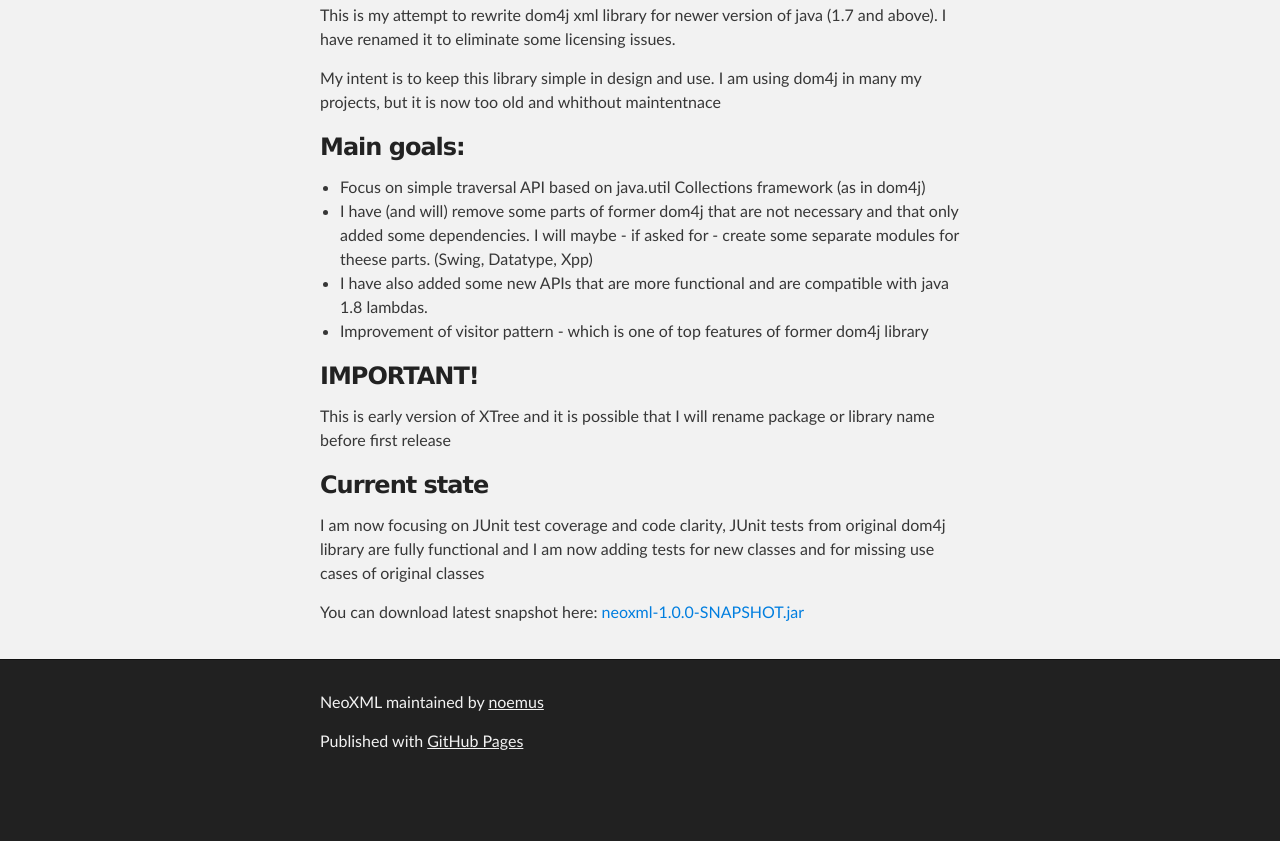
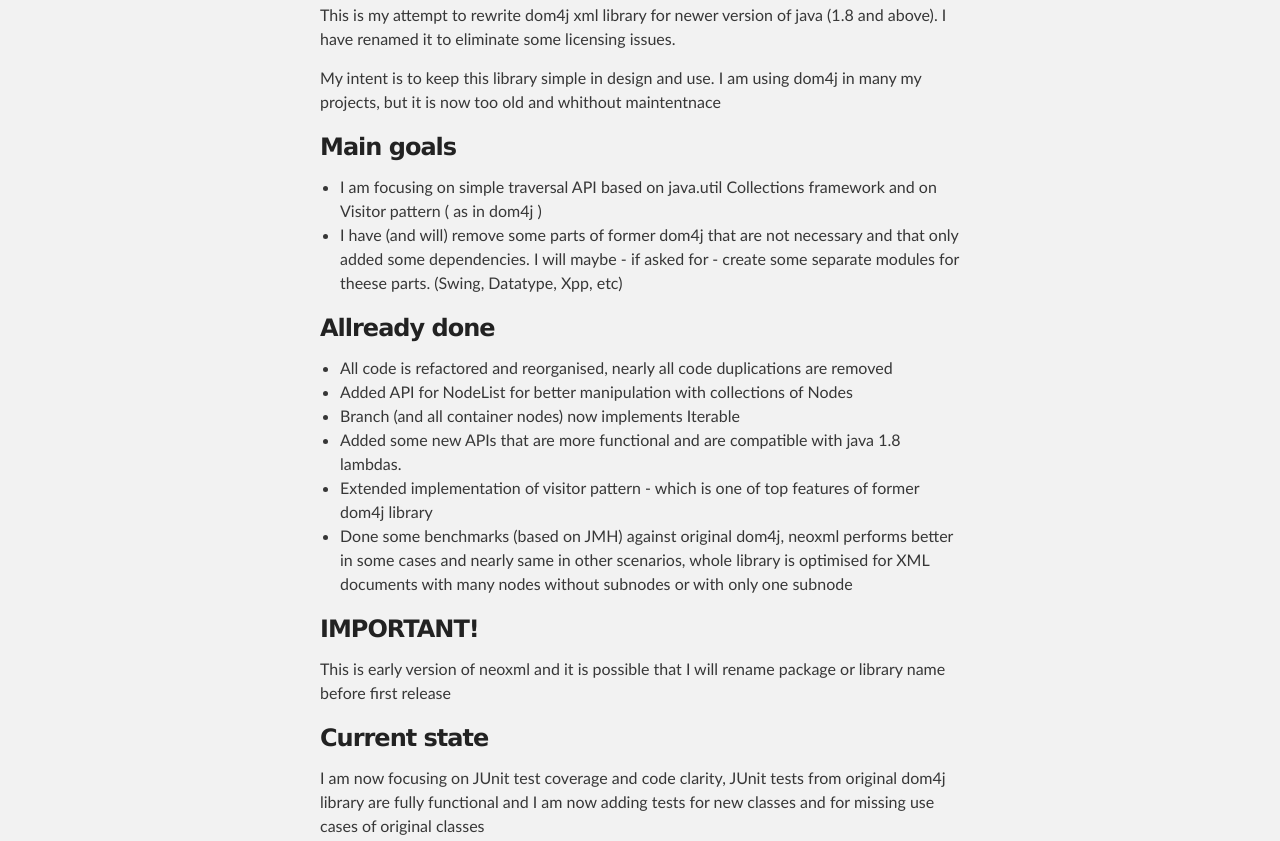
Before and after one commit to noemus/neoxml, a plain HTML site: page index.html in a window 1280 px wide. Shown: the part 375-1216 px from the top of the page. Before the commit the page ends 1163 px from the top, so only its background shows below. Drawn offline with Linux system fonts and the light colour scheme.

Commit message:
Create gh-pages branch via GitHub

```diff
--- a/index.html
+++ b/index.html
@@ -32,31 +32,41 @@
     <div id="main_content_wrap" class="outer">
       <section id="main_content" class="inner">
         <h1>
-<a id="xml-dom-java-library-based-on-dom4j" class="anchor" href="#xml-dom-java-library-based-on-dom4j" aria-hidden="true"><span class="octicon octicon-link"></span></a>XML DOM Java library based on dom4j</h1>
+<a id="xml-dom-java-library-based-on-dom4j" class="anchor" href="#xml-dom-java-library-based-on-dom4j" aria-hidden="true"><span aria-hidden="true" class="octicon octicon-link"></span></a>XML DOM Java library based on dom4j</h1>
 
-<p>This is my attempt to rewrite dom4j xml library for newer version of java (1.7 and above).
+<p>This is my attempt to rewrite dom4j xml library for newer version of java (1.8 and above).
 I have renamed it to eliminate some licensing issues.</p>
 
 <p>My intent is to keep this library simple in design and use.
 I am using dom4j in many my projects, but it is now too old and whithout maintentnace</p>
 
 <h3>
-<a id="main-goals" class="anchor" href="#main-goals" aria-hidden="true"><span class="octicon octicon-link"></span></a>Main goals:</h3>
+<a id="main-goals" class="anchor" href="#main-goals" aria-hidden="true"><span aria-hidden="true" class="octicon octicon-link"></span></a>Main goals</h3>
 
 <ul>
-<li>Focus on simple traversal API based on java.util Collections framework (as in dom4j)</li>
-<li>I have (and will) remove some parts of former dom4j that are not necessary and that only added some dependencies. I will maybe - if asked for - create some separate modules for theese parts. (Swing, Datatype, Xpp) </li>
-<li>I have also added some new APIs that are more functional and are compatible with java 1.8 lambdas.</li>
-<li>Improvement of visitor pattern - which is one of top features of former dom4j library</li>
+<li>I am focusing on simple traversal API based on java.util Collections framework and on Visitor pattern ( as in dom4j )</li>
+<li>I have (and will) remove some parts of former dom4j that are not necessary and that only added some dependencies. I will maybe - if asked for - create some separate modules for theese parts. (Swing, Datatype, Xpp, etc)</li>
 </ul>
 
 <h3>
-<a id="important" class="anchor" href="#important" aria-hidden="true"><span class="octicon octicon-link"></span></a>IMPORTANT!</h3>
+<a id="allready-done" class="anchor" href="#allready-done" aria-hidden="true"><span aria-hidden="true" class="octicon octicon-link"></span></a>Allready done</h3>
 
-<p>This is early version of XTree and it is possible that I will rename package or library name before first release </p>
+<ul>
+<li>All code is refactored and reorganised, nearly all code duplications are removed</li>
+<li>Added API for NodeList for better manipulation with collections of Nodes</li>
+<li>Branch (and all container nodes) now implements Iterable</li>
+<li>Added some new APIs that are more functional and are compatible with java 1.8 lambdas.</li>
+<li>Extended implementation of visitor pattern - which is one of top features of former dom4j library</li>
+<li>Done some benchmarks (based on JMH) against original dom4j, neoxml performs better in some cases and nearly same in other scenarios, whole library is optimised for XML documents with many nodes without subnodes or with only one subnode</li>
+</ul>
 
 <h3>
-<a id="current-state" class="anchor" href="#current-state" aria-hidden="true"><span class="octicon octicon-link"></span></a>Current state</h3>
+<a id="important" class="anchor" href="#important" aria-hidden="true"><span aria-hidden="true" class="octicon octicon-link"></span></a>IMPORTANT!</h3>
+
+<p>This is early version of neoxml and it is possible that I will rename package or library name before first release </p>
+
+<h3>
+<a id="current-state" class="anchor" href="#current-state" aria-hidden="true"><span aria-hidden="true" class="octicon octicon-link"></span></a>Current state</h3>
 
 <p>I am now focusing on JUnit test coverage and code clarity, JUnit tests from original dom4j library are fully functional and I am now adding tests for new classes and for missing use cases of original classes</p>
 
```
Also changed, not shown: params.json (+1 -1 lines).
